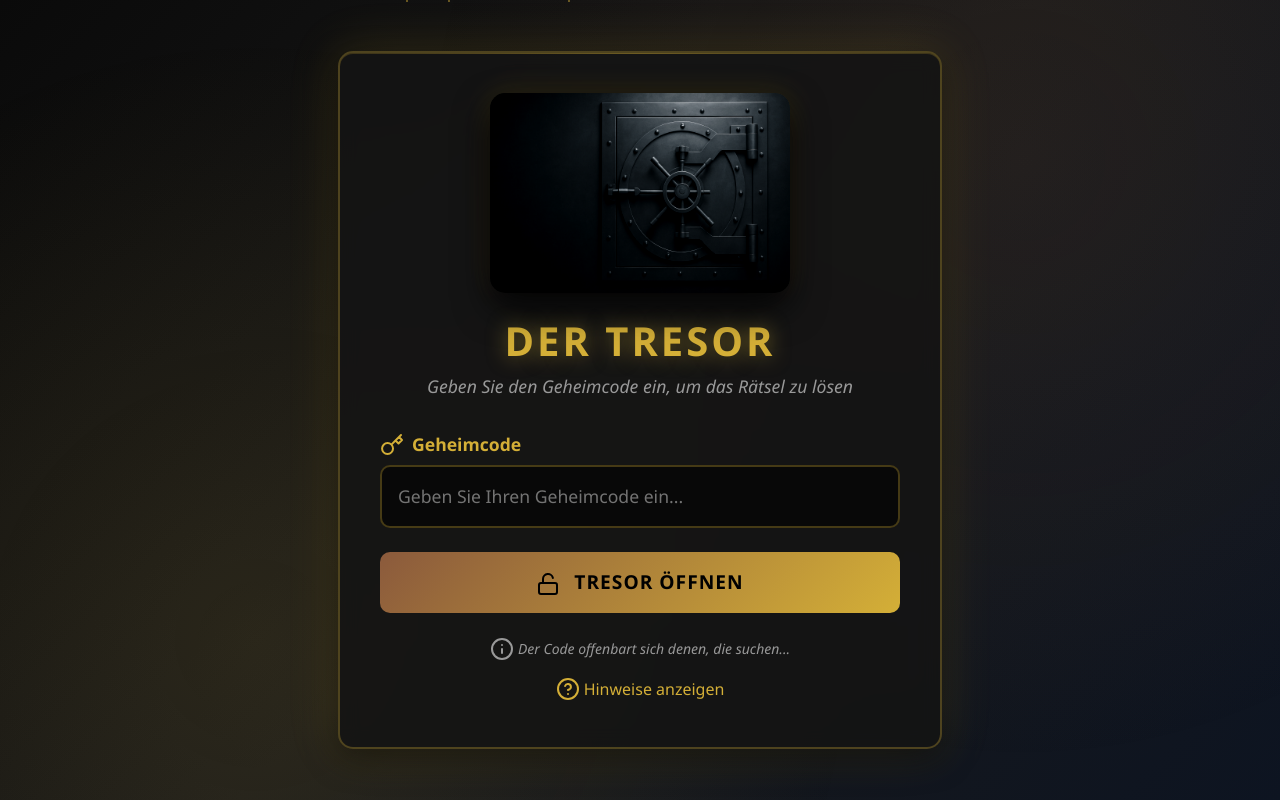
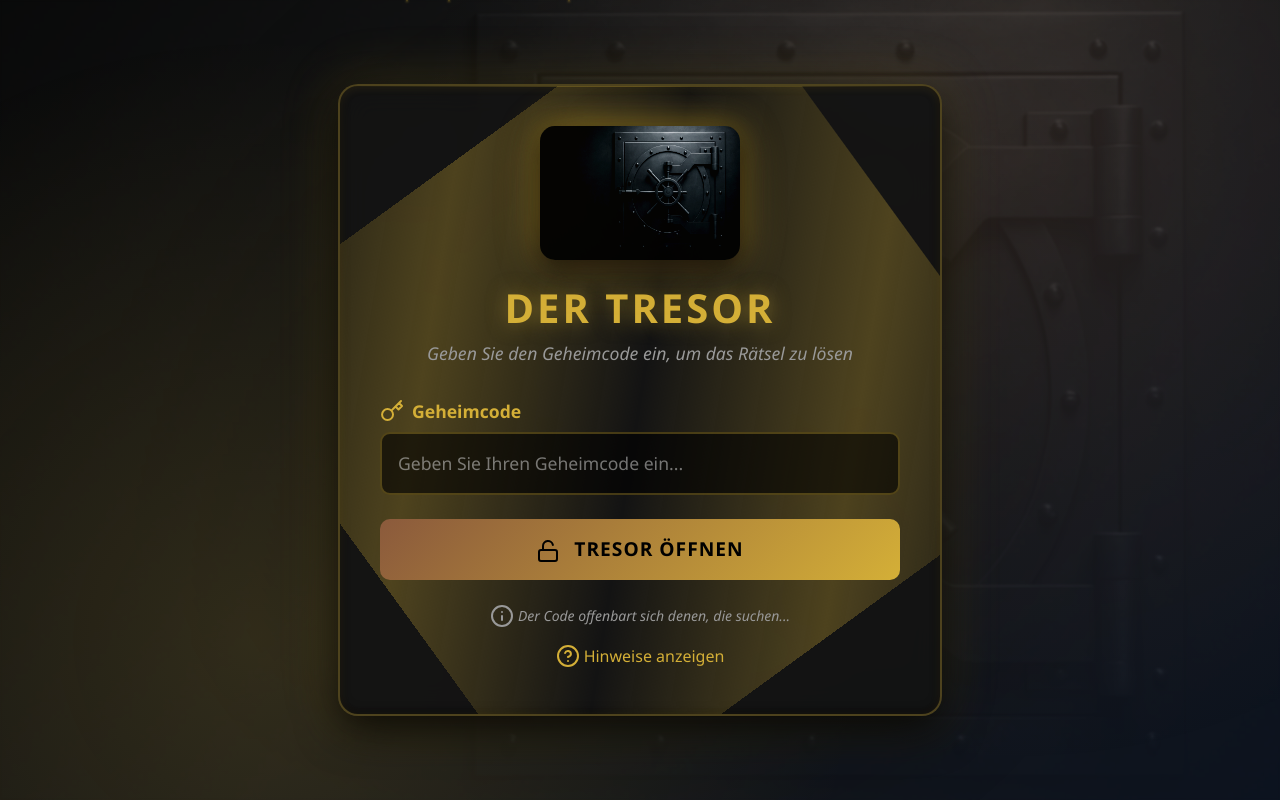
Before and after one commit to smartclicker/MysteryReward, a Flask app: page / in a window 1280 px wide. Run offline with Flask 3, Linux system fonts and the light colour scheme.

Commit message:
Enhance vault pages with an immersive safe-like design and feel
Improves the visual appeal of the login/upload pages by integrating tresor.png as a background with glow effects and animations.

Replit-Commit-Author: Agent
Replit-Commit-Session-Id: 8276862c-4ee8-47ce-84ae-6316e8b5638d
Replit-Commit-Screenshot-Url: https://storage.googleapis.com/screenshot-production-us-central1/d065e5b0-d4e1-4f3e-a2f0-27acf9291cc1/4f38cffe-d0c9-450d-b731-cba8b3bd8ebc.jpg

```diff
--- a/static/css/mysterious.css
+++ b/static/css/mysterious.css
@@ -11,7 +11,9 @@
 }
 
 body.mysterious-theme {
-    background: linear-gradient(135deg, #0a0a0a 0%, #1a1a1a 50%, #0d1421 100%);
+    background:
+        linear-gradient(135deg, rgba(10, 10, 10, 0.9) 0%, rgba(26, 26, 26, 0.85) 50%, rgba(13, 20, 33, 0.9) 100%),
+        url('../images/tresor.png') center/cover no-repeat fixed;
     color: var(--mysterious-text);
     font-family: 'Segoe UI', Tahoma, Geneva, Verdana, sans-serif;
     min-height: 100vh;
@@ -26,24 +28,28 @@ body.mysterious-theme {
     width: 100%;
     height: 100%;
     background:
-        radial-gradient(circle at 20% 80%, rgba(212, 175, 55, 0.1) 0%, transparent 50%),
-        radial-gradient(circle at 80% 20%, rgba(139, 90, 60, 0.1) 0%, transparent 50%);
+        radial-gradient(circle at 20% 80%, rgba(212, 175, 55, 0.15) 0%, transparent 50%),
+        radial-gradient(circle at 80% 20%, rgba(139, 90, 60, 0.15) 0%, transparent 50%),
+        radial-gradient(circle at 50% 50%, rgba(0, 0, 0, 0.3) 0%, transparent 70%);
     pointer-events: none;
-    z-index: -1;
+    z-index: 1;
+    backdrop-filter: blur(1px);
 }
 
 .mysterious-card {
-    background: var(--mysterious-card-bg);
+    background: rgba(20, 20, 20, 0.95);
     border: 2px solid var(--mysterious-border);
-    border-radius: 15px;
+    border-radius: 20px;
     padding: 2.5rem;
     box-shadow:
-        0 10px 30px rgba(0, 0, 0, 0.5),
-        0 0 50px var(--mysterious-shadow),
-        inset 0 1px 0 rgba(212, 175, 55, 0.2);
-    backdrop-filter: blur(10px);
+        0 15px 40px rgba(0, 0, 0, 0.8),
+        0 0 60px var(--mysterious-shadow),
+        inset 0 2px 10px rgba(212, 175, 55, 0.1),
+        inset 0 -2px 10px rgba(0, 0, 0, 0.5);
+    backdrop-filter: blur(15px);
     position: relative;
     overflow: hidden;
+    z-index: 2;
 }
 
 .mysterious-card::before {
@@ -73,27 +79,30 @@ body.mysterious-theme {
 }
 
 .tresor-image {
-    max-width: 300px;
+    max-width: 200px;
     width: 100%;
     height: auto;
     border-radius: 15px;
     box-shadow:
-        0 15px 35px rgba(0, 0, 0, 0.8),
-        0 0 30px var(--mysterious-shadow),
+        0 10px 25px rgba(0, 0, 0, 0.6),
+        0 0 30px rgba(212, 175, 55, 0.3),
         inset 0 2px 5px rgba(212, 175, 55, 0.2);
-    filter: contrast(1.1) brightness(0.9);
+    filter: contrast(1.2) brightness(1.1) drop-shadow(0 0 20px rgba(212, 175, 55, 0.4));
     transition: all 0.3s ease;
+    opacity: 0.9;
 }
 
 .tresor-image:hover {
-    filter: contrast(1.2) brightness(1.0);
+    filter: contrast(1.3) brightness(1.2) drop-shadow(0 0 30px rgba(212, 175, 55, 0.6));
     box-shadow:
-        0 20px 40px rgba(0, 0, 0, 0.9),
-        0 0 50px var(--mysterious-shadow);
+        0 15px 35px rgba(0, 0, 0, 0.8),
+        0 0 50px rgba(212, 175, 55, 0.4);
+    opacity: 1;
+    transform: scale(1.05);
 }
 
 .tresor-image.small {
-    max-width: 200px;
+    max-width: 150px;
 }
 
 .camera-overlay {
@@ -117,6 +126,94 @@ body.mysterious-theme {
         transform: translate(-50%, -50%) scale(1.1);
         opacity: 1;
     }
+}
+
+/* Enhanced Tresor Styling */
+.tresor-glow {
+    position: absolute;
+    top: 50%;
+    left: 50%;
+    transform: translate(-50%, -50%);
+    width: 220px;
+    height: 220px;
+    background: radial-gradient(circle, rgba(212, 175, 55, 0.2) 0%, rgba(212, 175, 55, 0.1) 40%, transparent 70%);
+    border-radius: 50%;
+    animation: tresor-pulse 3s ease-in-out infinite;
+    pointer-events: none;
+    z-index: -1;
+}
+
+.tresor-glow.small {
+    width: 170px;
+    height: 170px;
+}
+
+@keyframes tresor-pulse {
+    0%, 100% {
+        transform: translate(-50%, -50%) scale(1);
+        opacity: 0.6;
+    }
+    50% {
+        transform: translate(-50%, -50%) scale(1.2);
+        opacity: 0.3;
+    }
+}
+
+.login-tresor {
+    animation: tresor-entrance 1s ease-out;
+}
+
+.upload-tresor {
+    animation: tresor-reveal 0.8s ease-out;
+}
+
+@keyframes tresor-entrance {
+    0% {
+        transform: scale(0.5) rotate(-10deg);
+        opacity: 0;
+        filter: blur(5px);
+    }
+    100% {
+        transform: scale(1) rotate(0deg);
+        opacity: 0.9;
+        filter: blur(0px);
+    }
+}
+
+@keyframes tresor-reveal {
+    0% {
+        transform: scale(0.8);
+        opacity: 0;
+    }
+    100% {
+        transform: scale(1);
+        opacity: 0.9;
+    }
+}
+
+/* Enhanced form styling for tresor theme */
+.mysterious-card::after {
+    content: '';
+    position: absolute;
+    top: -2px;
+    left: -2px;
+    right: -2px;
+    bottom: -2px;
+    background: linear-gradient(45deg,
+        transparent,
+        rgba(212, 175, 55, 0.3),
+        transparent,
+        rgba(212, 175, 55, 0.3),
+        transparent
+    );
+    border-radius: 20px;
+    z-index: -1;
+    animation: border-glow 4s linear infinite;
+}
+
+@keyframes border-glow {
+    0% { transform: rotate(0deg); }
+    100% { transform: rotate(360deg); }
 }
 
 .mysterious-icon {
@@ -421,11 +518,21 @@ body.mysterious-theme {
     }
 
     .tresor-image {
-        max-width: 250px;
+        max-width: 180px;
     }
 
     .tresor-image.small {
-        max-width: 150px;
+        max-width: 120px;
+    }
+
+    .tresor-glow {
+        width: 200px;
+        height: 200px;
+    }
+
+    .tresor-glow.small {
+        width: 140px;
+        height: 140px;
     }
 
     .hints-grid {
--- a/templates/hints.html
+++ b/templates/hints.html
@@ -29,7 +29,7 @@
                     </div>
                     <div class="card-back">
                         <div class="card-header">
-                            <i data-feather="lightbulb" class="hint-icon revealed"></i>
+                            <i data-feather="eye" class="hint-icon revealed"></i>
                         </div>
                         <div class="hint-content">
                             <h4>Station {{ station }} - Hinweis {{ hint }}</h4>
--- a/templates/login.html
+++ b/templates/login.html
@@ -5,7 +5,8 @@
 {% block content %}
 <div class="text-center mb-4">
     <div class="vault-image mb-4">
-        <img src="{{ url_for('static', filename='images/tresor.png') }}" alt="Tresor" class="tresor-image">
+        <img src="{{ url_for('static', filename='images/tresor.png') }}" alt="Tresor" class="tresor-image login-tresor">
+        <div class="tresor-glow"></div>
     </div>
     <h1 class="mysterious-title">DER TRESOR</h1>
     <p class="mysterious-subtitle">Geben Sie den Geheimcode ein, um das Rätsel zu lösen</p>
--- a/templates/upload.html
+++ b/templates/upload.html
@@ -5,10 +5,11 @@
 {% block content %}
 <div class="text-center mb-4">
     <div class="vault-image mb-3">
-        <img src="{{ url_for('static', filename='images/tresor.png') }}" alt="Tresor" class="tresor-image small">
+        <img src="{{ url_for('static', filename='images/tresor.png') }}" alt="Tresor" class="tresor-image small upload-tresor">
         <div class="camera-overlay">
             <i data-feather="camera" class="mysterious-icon"></i>
         </div>
+        <div class="tresor-glow small"></div>
     </div>
     <h1 class="mysterious-title">BEWEISE SAMMELN</h1>
     <p class="mysterious-subtitle">Machen Sie ein Foto von sich mit dem geheimnisvollen Objekt aus dem Tresor und laden Sie es hoch.</p>
```
Also changed, not shown: replit.md (+1 -0 lines).
